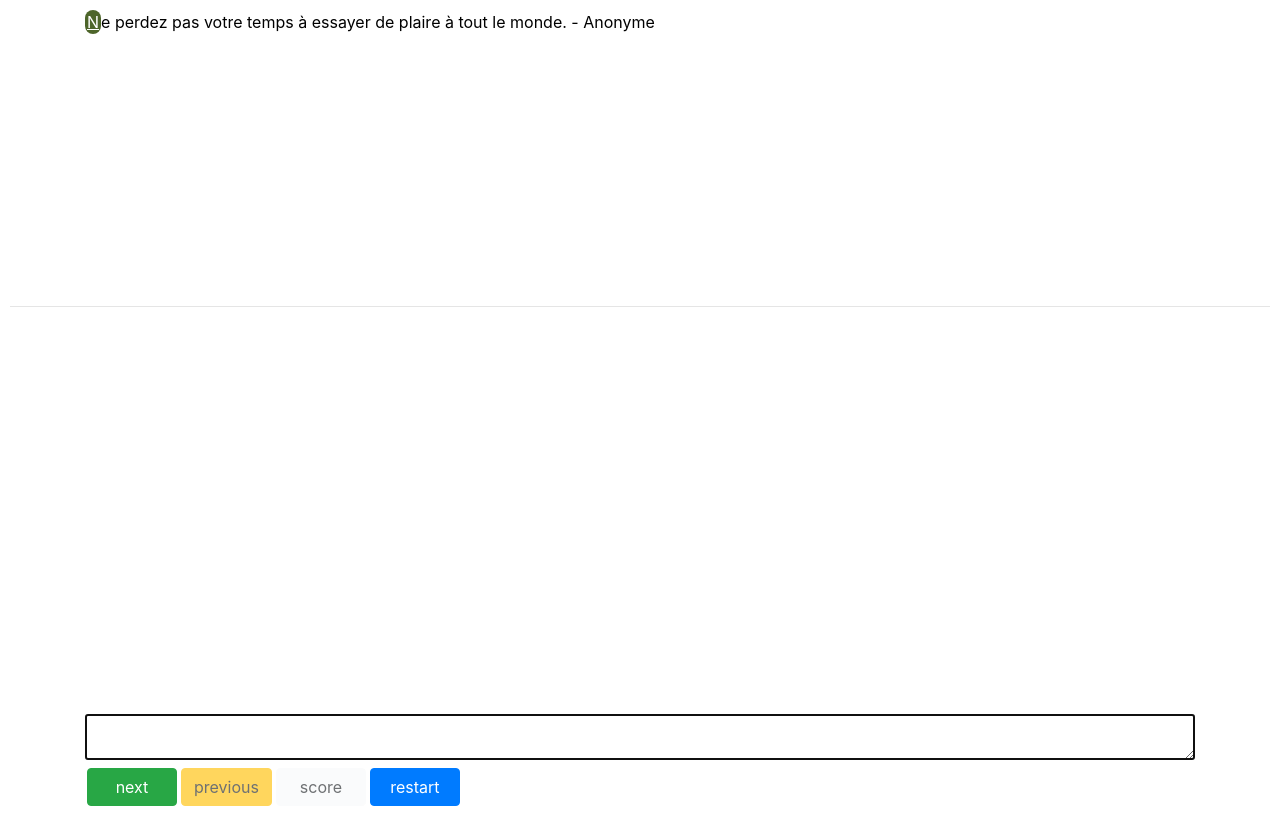
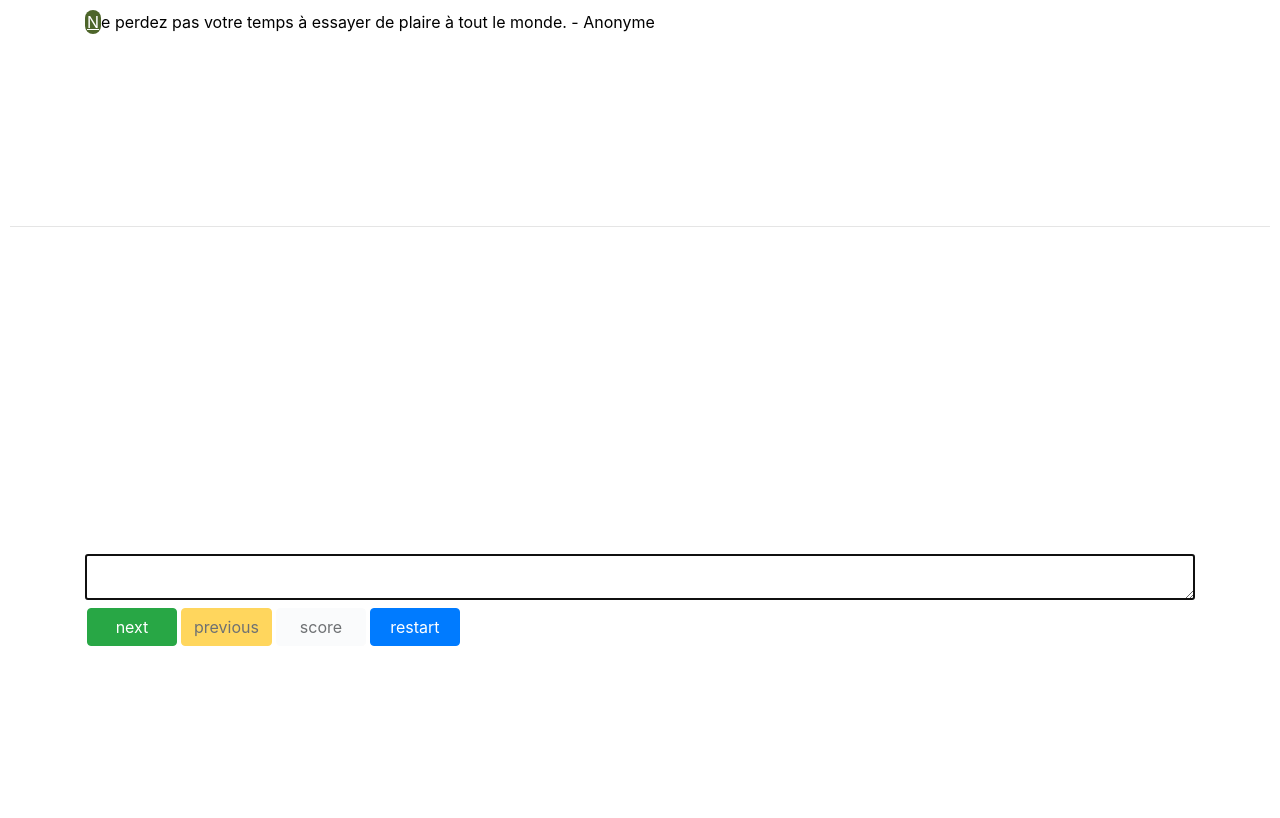
Before and after one commit to YALNEZAMI/dactylo, an Angular app: page / in a window 1280 px wide. Built offline with nearby package versions, Linux system fonts and the light colour scheme.

Commit message:
adapt height

```diff
--- a/src/app/app.component.css
+++ b/src/app/app.component.css
@@ -16,7 +16,7 @@ padding: 0%;
 }
 
 #currentText{
-    min-height: 35vh;
+    min-height: 200px;
 }
 #textAreaElement{
     margin-top: 10%;
@@ -25,7 +25,7 @@ padding: 0%;
 }
 #myText{
     margin-top: 10px;
-    min-height: 35vh;
+    min-height: 200px;
 }
 
 .mybtn{
```
